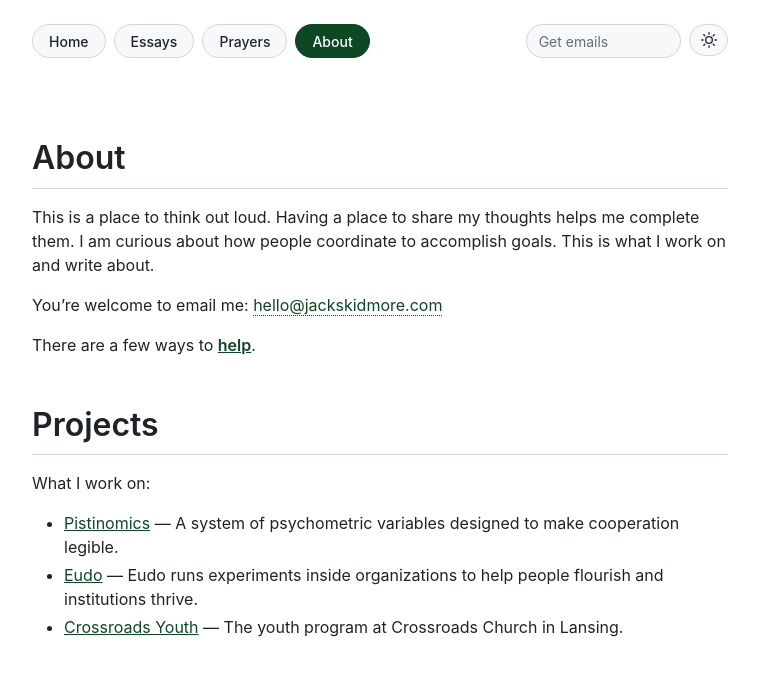
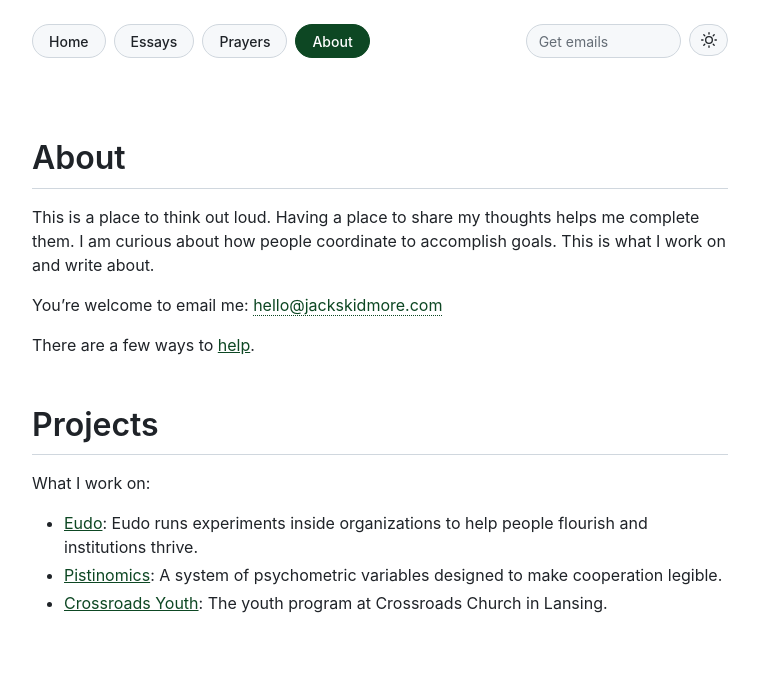
Before and after one commit to jack-t-skidmore/jack-t-skidmore.github.io, a Jekyll site: the page built from about.md, in a window 1280 px wide. Shown: the top 676 px of the page, without its empty margins (260-1019 px from the left). Built offline with Jekyll 4.4.1, drawn with Linux system fonts in a browser that asks for light colours.

Commit message:
Move projects under /about/, set manual order, colon-format descriptions
Rename projects/ -> about/ so project URLs are /about/<name>/. Add an `order`
field to each project and sort the About projects list by it (Eudo, Pistinomics,
Crossroads Youth). Filter the auto-fill loop to /about/ pages that have an order.
Swap the em dash for a colon with a capitalized first letter. Update the
homepage and help-page links to the new /about/eudo/ URL.

Co-Authored-By: Claude Opus 4.8 <noreply@anthropic.com>

```diff
--- a/about.md
+++ b/about.md
@@ -9,7 +9,7 @@ This is a place to think out loud. Having a place to share my thoughts helps me
 
 You're welcome to email me: <span class="copy-email" data-email="hello@jackskidmore.com" role="button" tabindex="0" title="Click to copy"><!--email_off-->hello@jackskidmore.com<!--/email_off--></span>
 
-There are a few ways to **[help](/help/)**.
+There are a few ways to [help](/help/).
 
 
 
@@ -17,11 +17,11 @@ There are a few ways to **[help](/help/)**.
 
 What I work on:
 
-{% assign projects = site.pages | where_exp: "p", "p.url contains '/projects/'" | sort: "date" | reverse %}
+{% assign projects = site.pages | where_exp: "p", "p.url contains '/about/' and p.order" | sort: "order" %}
 <ul class="file-list">
 {% for p in projects %}
-  {% unless p.url == '/projects/' or p.exclude %}
-  <li><a href="{{ p.url | relative_url }}">{{ p.title }}</a> — {{ p.description }}</li>
+  {% unless p.exclude %}
+  <li><a href="{{ p.url | relative_url }}">{{ p.title }}</a>: {{ p.description | slice: 0 | upcase }}{{ p.description | slice: 1, 500 }}</li>
   {% endunless %}
 {% endfor %}
 </ul>
```
Also changed, not shown: about/crossroads-youth.md (renamed from projects/crossroads-youth.md, +1 -0 lines), about/eudo.md (renamed from projects/eudo.md, +1 -0 lines), about/pistinomics.md (renamed from projects/pistinomics.md, +1 -0 lines), help.md (+2 -2 lines), index.md (+1 -1 lines).
